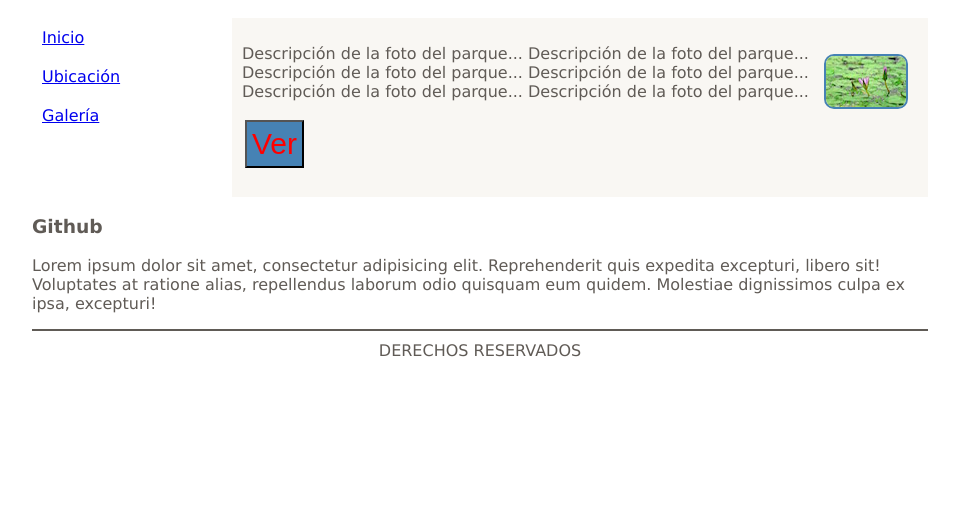
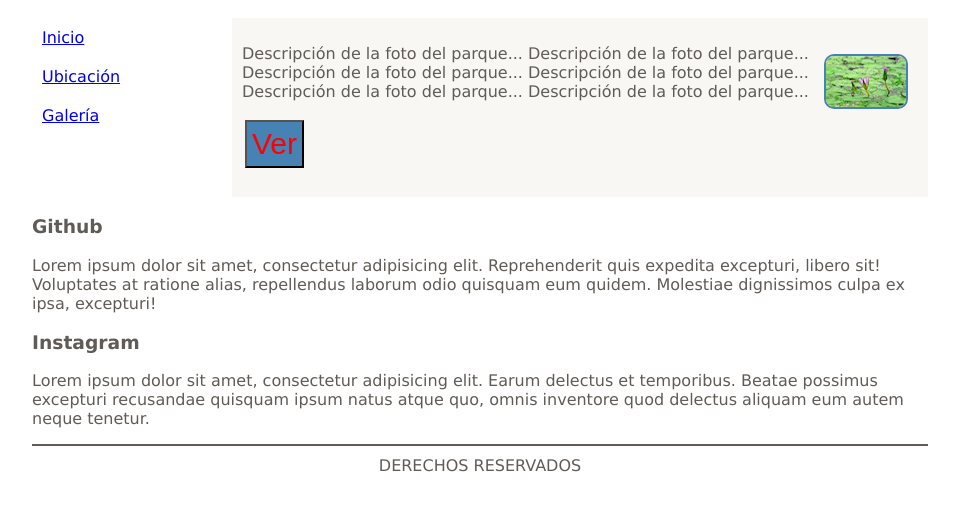
Before and after one commit to juancuervo02/Ejercicio5, a plain HTML site: page index.html in a window 1280 px wide. Shown: the part 87-598 px from the top of the page, without its empty margins (160-1119 px from the left). Drawn offline with Linux system fonts and the light colour scheme.

Commit message:
Agregamos article de instagram

```diff
--- a/index.html
+++ b/index.html
@@ -42,6 +42,12 @@
 				Lorem ipsum dolor sit amet, consectetur adipisicing elit. Reprehenderit quis expedita excepturi, libero sit! Voluptates at ratione alias, repellendus laborum odio quisquam eum quidem. Molestiae dignissimos culpa ex ipsa, excepturi!
 			</p>
 		</article>
+		<article>
+			<h3>Instagram</h3>
+			<p>
+				Lorem ipsum dolor sit amet, consectetur adipisicing elit. Earum delectus et temporibus. Beatae possimus excepturi recusandae quisquam ipsum natus atque quo, omnis inventore quod delectus aliquam eum autem neque tenetur.
+			</p>
+		</article>
 	</div>
 
 <footer>
```
